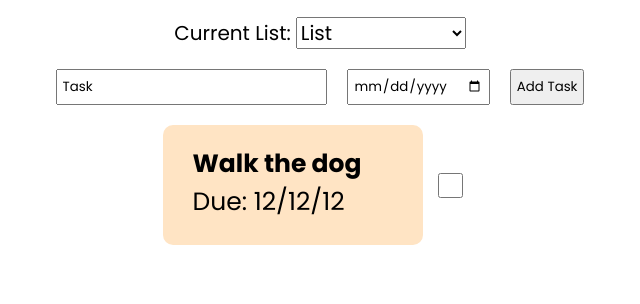
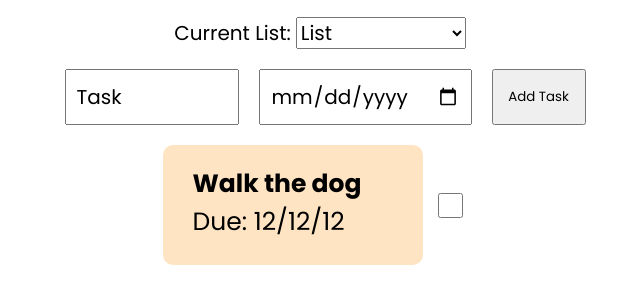
Before and after one commit to Mouzone/todo-list, a website built with webpack: page src/index.html in a window 1280 px wide. Shown: the part 158-462 px from the top of the page, without its empty margins (320-960 px from the left). Built offline with nearby package versions, Linux system fonts and the light colour scheme.

Commit message:
Style create task elements

```diff
--- a/src/index.html
+++ b/src/index.html
@@ -16,11 +16,11 @@
             </select>
         </div>
         <div id="task-input">
-            <input type="text" id="task-name" name="task0" value="Task">
             <label for="task-name"></label>
+            <input type="text" id="task-name" name="name-input" value="Task" onfocus="this.value=''">
 
-            <input type="date" id="task-due-date" name="task0" value="Due Date">
             <label for="task-due-date"></label>
+            <input type="date" id="task-due-date" name="date-input">
 
             <button> Add Task</button>
         </div>
--- a/src/style.css
+++ b/src/style.css
@@ -39,12 +39,18 @@ h1 {
 }
 
 button {
-    padding: 5px;
+    margin-left: 10px;
+    width: 90px;
 }
 
-input[type=text],
-input[type=date] {
-    padding: 5px;
+#task-name,
+#task-due-date {
+    font-size: 20px;
+    padding: 10px;
+}
+
+#task-name {
+    width: 150px;
 }
 
 #tasks {
```
